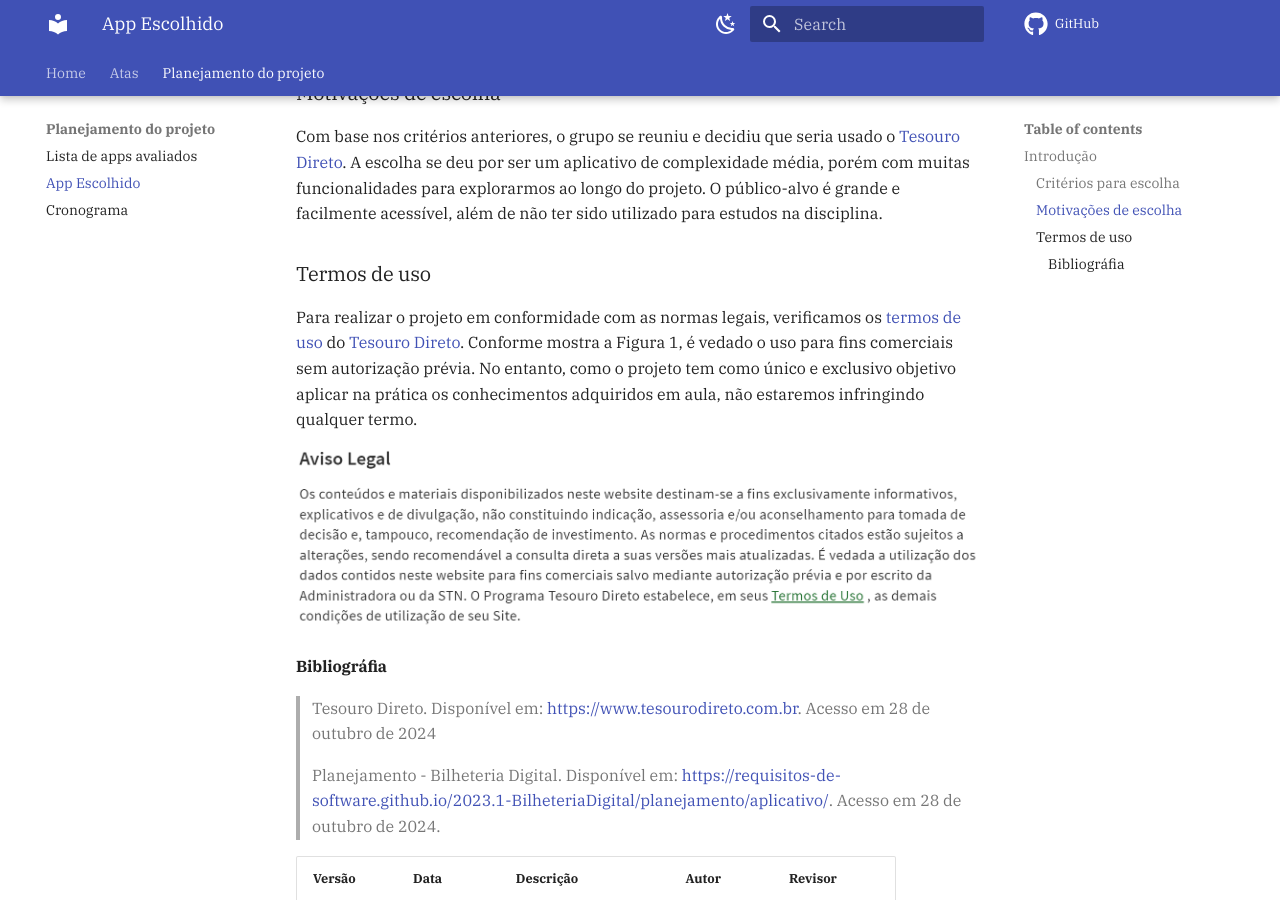
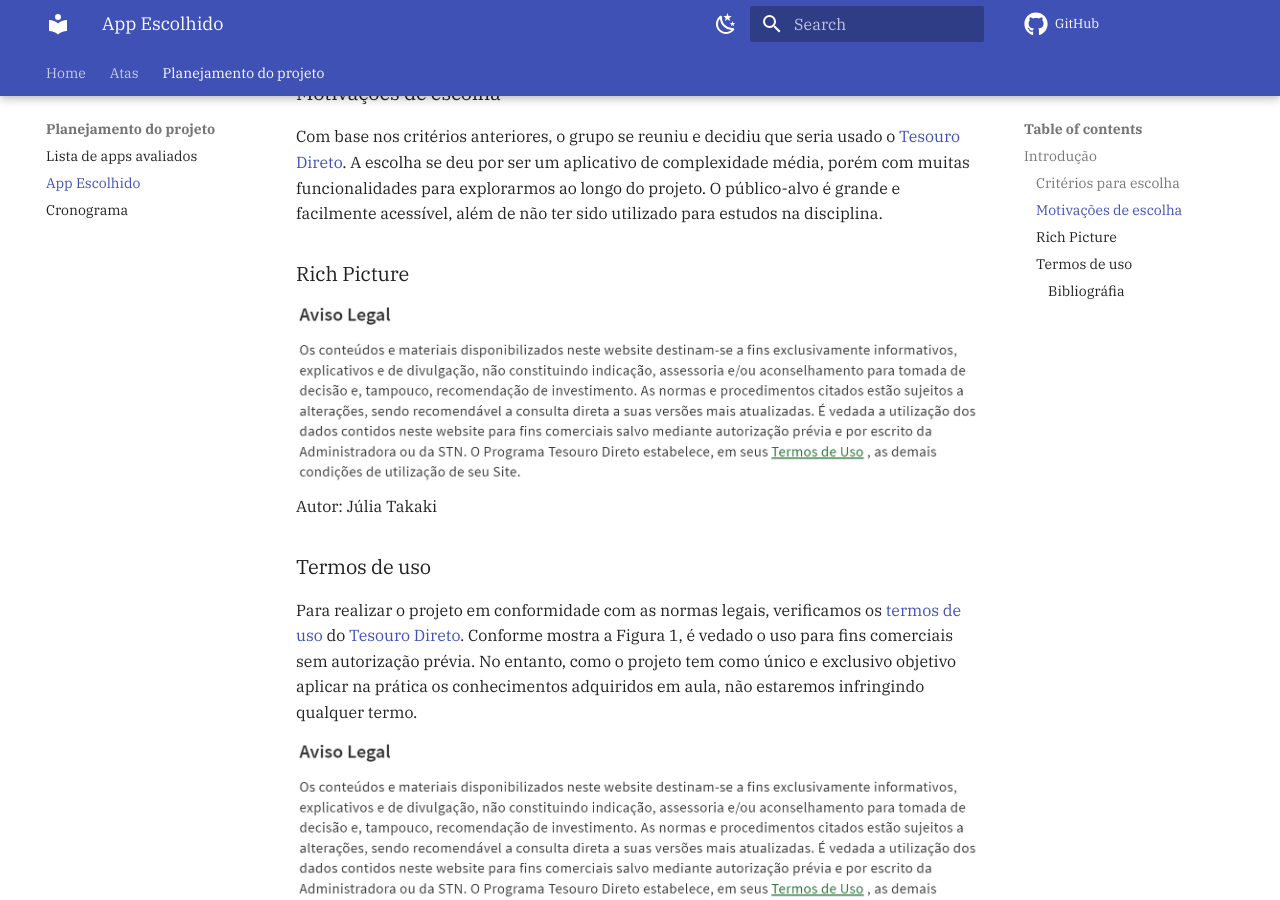
Before and after one commit to Requisitos-de-Software/2024.2-Grupo05, an MkDocs documentation site: the page built from docs/Planejamento-do-projeto/app-escolhido.md, in a window 1280 px wide and 900 px high, scrolled down 539 px. Built offline with MkDocs 1.6.1 and Material for MkDocs 9.7.7, drawn with Linux system fonts in a browser that asks for light colours; comment, search, counter and statistics services are not loaded.

Commit message:
criando branch

```diff
--- a/docs/Planejamento-do-projeto/app-escolhido.md
+++ b/docs/Planejamento-do-projeto/app-escolhido.md
@@ -12,6 +12,10 @@
 ### Motivações de escolha
 
 Com base nos critérios anteriores, o grupo se reuniu e decidiu que seria usado o [Tesouro Direto](https://www.tesourodireto.com.br). A escolha se deu por ser um aplicativo de complexidade média, porém com muitas funcionalidades para explorarmos ao longo do projeto. O público-alvo é grande e facilmente acessível, além de não ter sido utilizado para estudos na disciplina.
+
+### Rich Picture
+![Figura 1](../assets/termodeuso.png)
+Autor: Júlia Takaki
 
 ### Termos de uso
 
```
